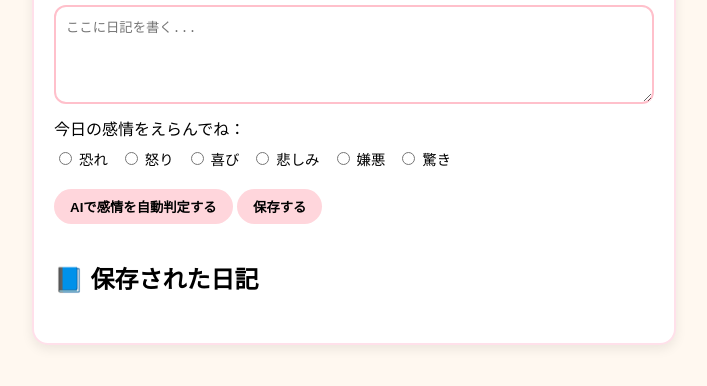
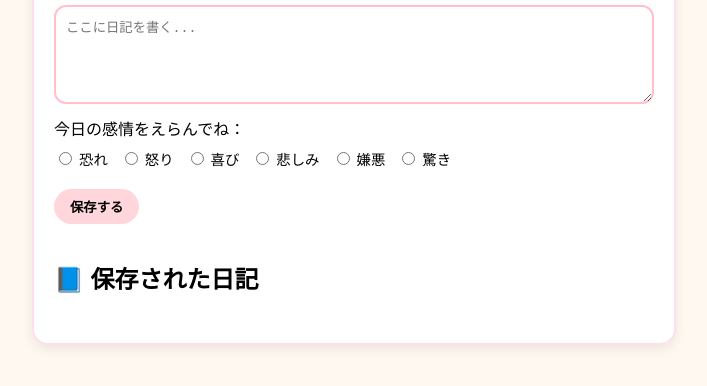
Before and after one commit to monji1027/kokoro-weather, a plain HTML site: page index.html in a window 1280 px wide. Shown: the part 166-552 px from the top of the page, without its empty margins (286-993 px from the left). Drawn offline with Linux system fonts and the light colour scheme.

Commit message:
Update index.html

```diff
--- a/index.html
+++ b/index.html
@@ -23,7 +23,7 @@
       <label><input type="radio" name="emotion" value="驚き"> 驚き</label>
     </div>
 
-    <button type="button" onclick="autoSelectEmotion()">AIで感情を自動判定する</button>
+    <!-- <button type="button" onclick="autoSelectEmotion()">AIで感情を自動判定する</button> -->
     <button onclick="saveDiary()">保存する</button>
 
     <h2>📘 保存された日記</h2>
```
